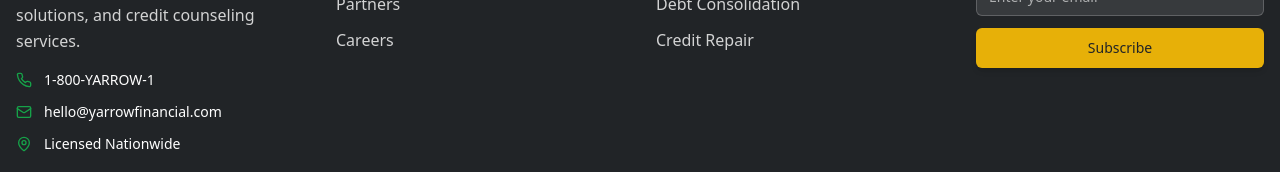
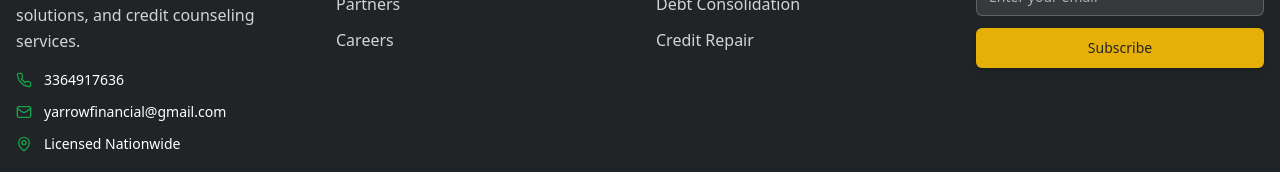
Before and after one commit to dwightsyeve/yarrow, a React (Vite) app: page /about in a window 1280 px wide. Shown: the part 2391-2563 px from the top of the page. Built offline with nearby package versions, Linux system fonts and the light colour scheme.

Commit message:
Update Footer.tsx

```diff
--- a/src/components/Footer.tsx
+++ b/src/components/Footer.tsx
@@ -44,11 +44,11 @@
             <div className="space-y-3">
               <div className="flex items-center space-x-3 text-sm">
                 <Phone className="w-4 h-4 text-primary" />
-                <span>1-800-YARROW-1</span>
+                <span>3364917636</span>
               </div>
               <div className="flex items-center space-x-3 text-sm">
                 <Mail className="w-4 h-4 text-primary" />
-                <span>hello@yarrowfinancial.com</span>
+                <span>yarrowfinancial@gmail.com</span>
               </div>
               <div className="flex items-center space-x-3 text-sm">
                 <MapPin className="w-4 h-4 text-primary" />
```
